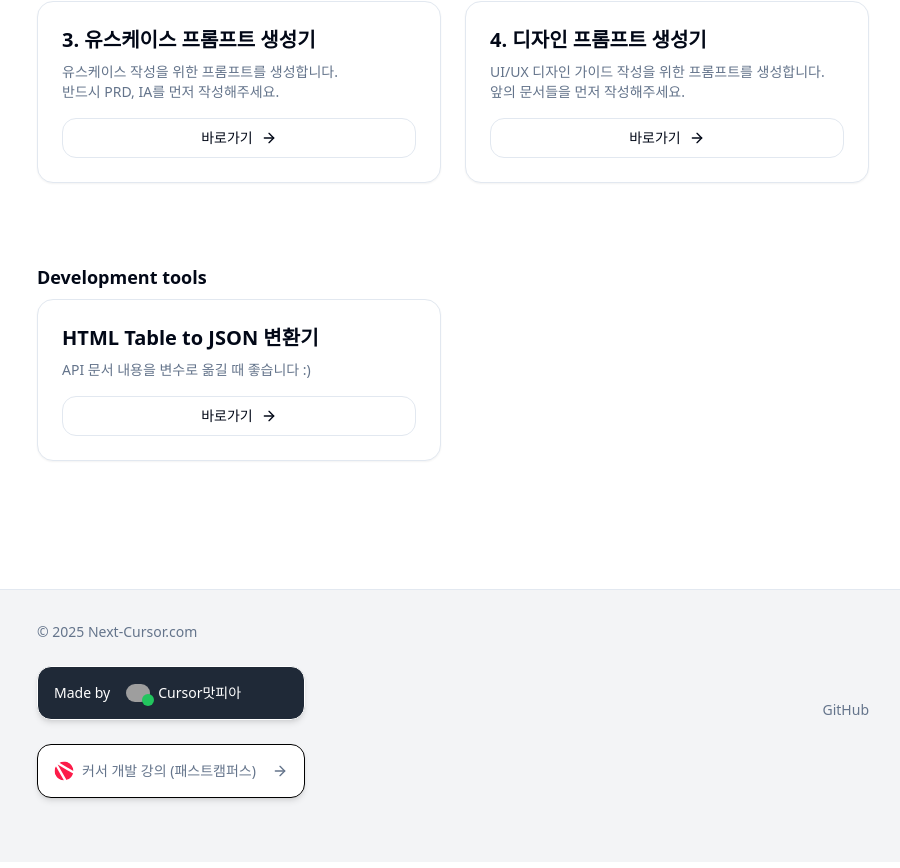
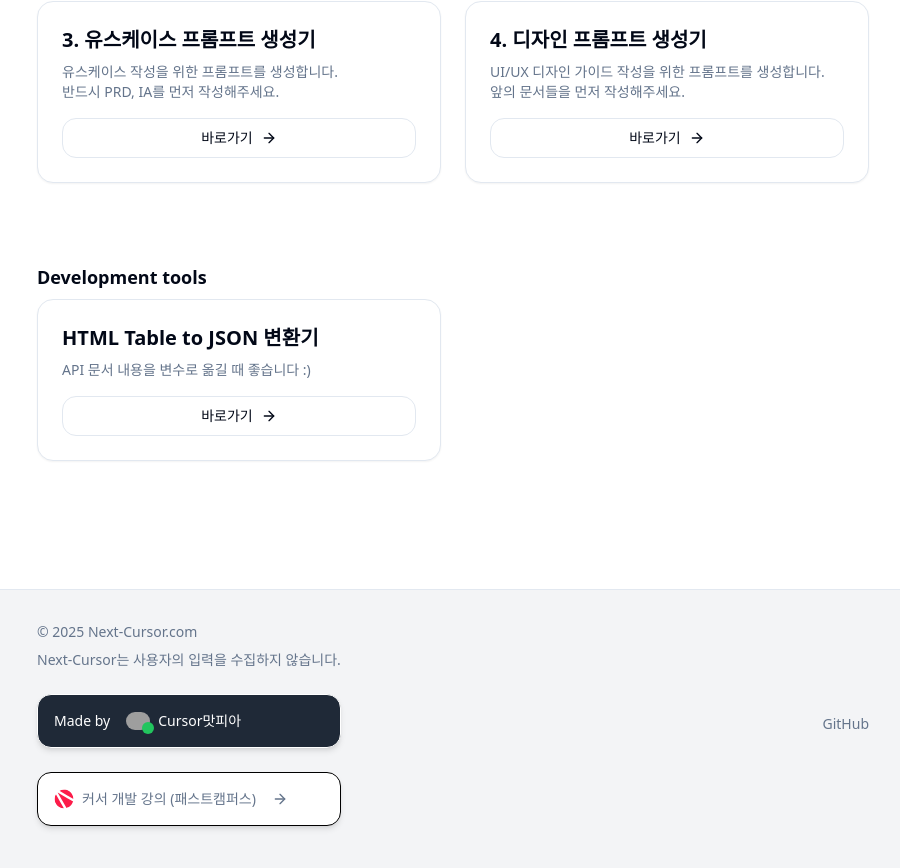
Before and after one commit to greatSumini/next-cursor.com, a Next.js app: page / in a window 1280 px wide. Shown: the part 782-1650 px from the top of the page, without its empty margins (187-1087 px from the left). Built offline with nearby package versions, Linux system fonts and the light colour scheme; no server answers; grey boxes are pictures that could not be loaded.

Commit message:
feat: 정보 수집하지 않는다는 문구 수정

```diff
--- a/src/components/Footer.tsx
+++ b/src/components/Footer.tsx
@@ -8,8 +8,13 @@ export function Footer() {
       <div className="max-w-4xl mx-auto container pt-8 pb-16">
         <div className="flex flex-col md:flex-row justify-between items-center gap-6">
           <div className="flex flex-col gap-6">
-            <div className="text-sm text-muted-foreground">
-              © 2025 Next-Cursor.com
+            <div className="flex flex-col gap-2">
+              <div className="text-sm text-muted-foreground">
+                © 2025 Next-Cursor.com
+              </div>
+              <div className="text-sm text-muted-foreground">
+                Next-Cursor는 사용자의 입력을 수집하지 않습니다.
+              </div>
             </div>
             <CursorMatfiaBanner />
             <VODBanner />
```
